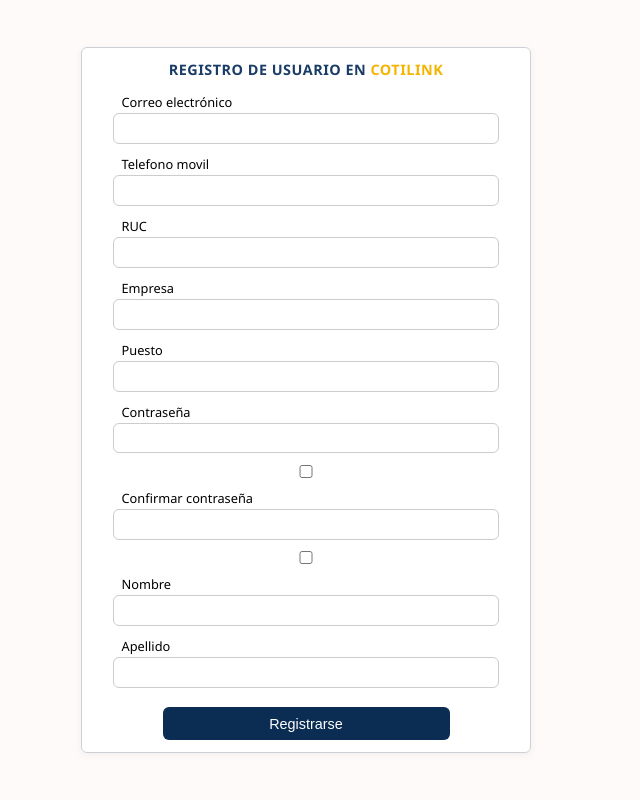
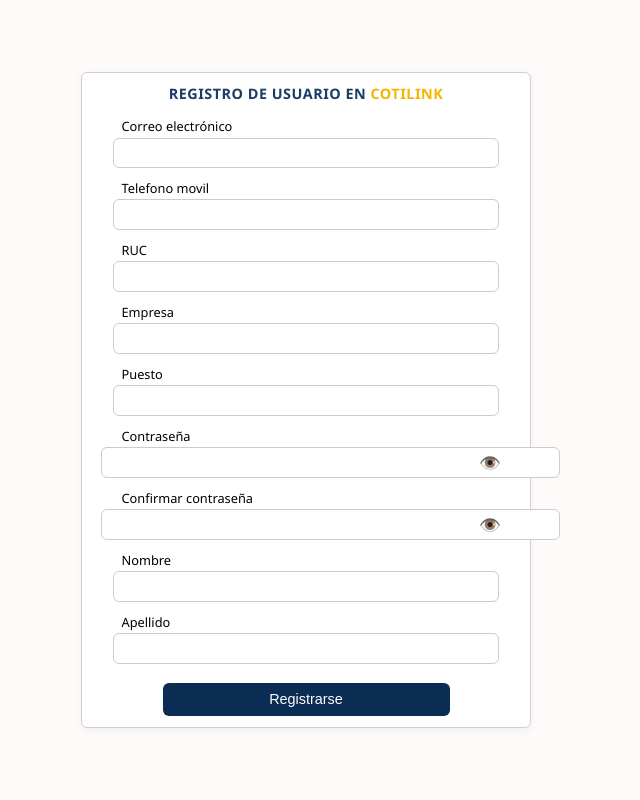
Before and after one commit to leomalon/quote_mvp, a Django app: page /users/register/ in a window 1280 px wide. Shown: the whole page, without its empty margins (334-974 px from the left). Run offline with Django 5.2, Linux system fonts and the light colour scheme.

Commit message:
Password show

```diff
--- a/users/templates/users/register.html
+++ b/users/templates/users/register.html
@@ -30,10 +30,12 @@
                 {% if field.name == 'email' and is_social_registration %}
                     <input type="email" class="input-field" value="{{ field.value }}" disabled>
                 {% elif field.name == 'password1' or field.name == 'password2' %}
-                    {{ field }}
-                    <label class="show-password-label">
-                        <input type="checkbox" onclick="togglePassword('{{ field.auto_id }}')">
-                    </label>
+                    <div class="password-wrapper">
+                        {{ field }}
+                        <span class="toggle-password" onclick="togglePassword('{{ field.auto_id }}', this)">
+                            👁️
+                        </span>
+                    </div>
                 {% else %}
                     {{ field }}
                 {% endif %}
@@ -53,6 +55,45 @@
         </form>
     </div>
 </div>
+
+<script>
+function togglePassword(fieldId, icon) {
+    const input = document.getElementById(fieldId);
+    if (input) {
+        if (input.type === 'password') {
+            input.type = 'text';
+            icon.textContent = '🙈'; // Eye closed
+        } else {
+            input.type = 'password';
+            icon.textContent = '👁️'; // Eye open
+        }
+    }
+}
+</script>
+
+<style>
+.password-wrapper {
+    position: relative;
+}
+
+.password-wrapper input[type="password"],
+.password-wrapper input[type="text"] {
+    width: 100%;
+    padding-right: 2.5rem;
+}
+
+.toggle-password {
+    position: absolute;
+    top: 50%;
+    right: 10px;
+    transform: translateY(-50%);
+    cursor: pointer;
+    font-size: 1.1rem;
+    color: #666;
+    user-select: none;
+}
+</style>
+
 {% endblock %}
 
 
```
